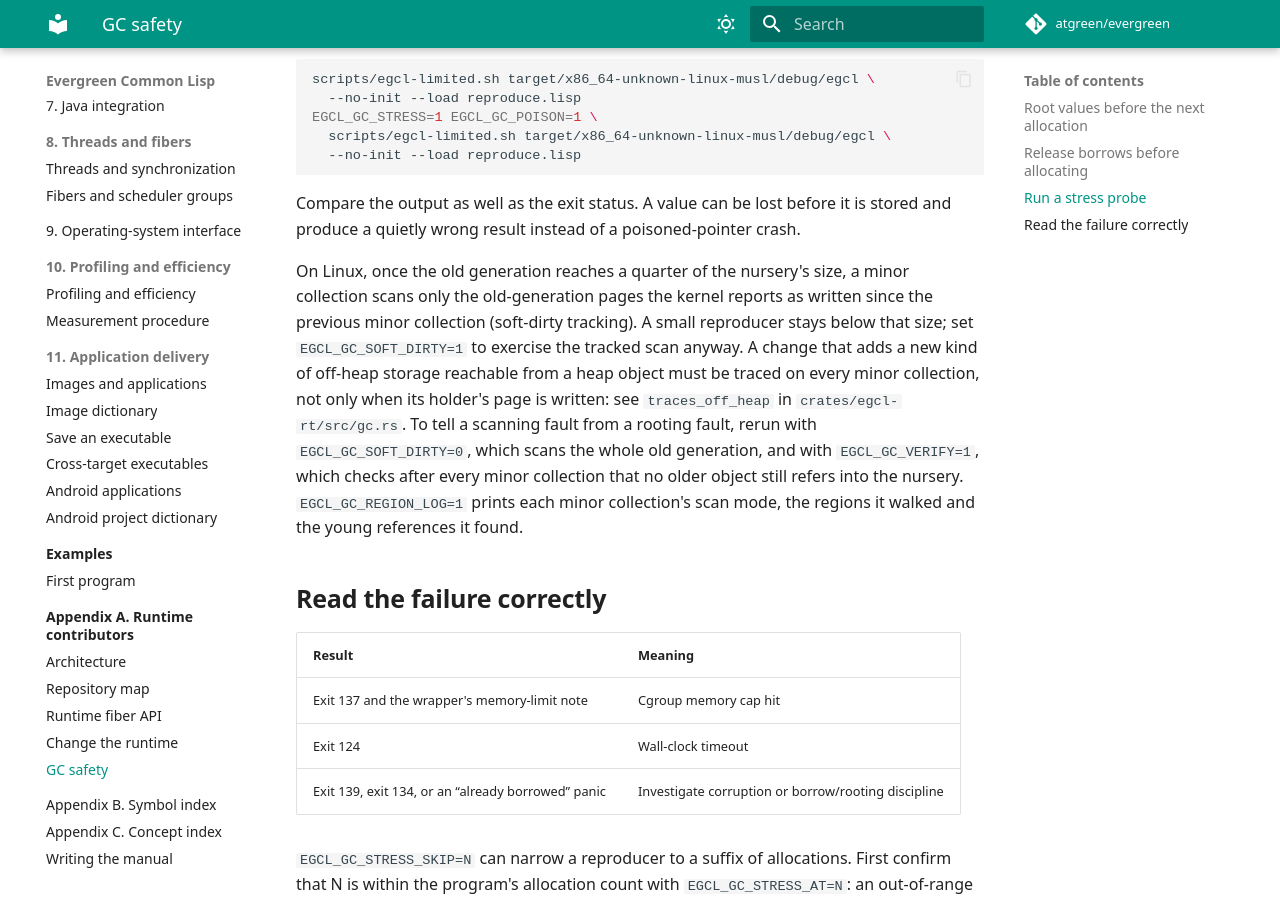
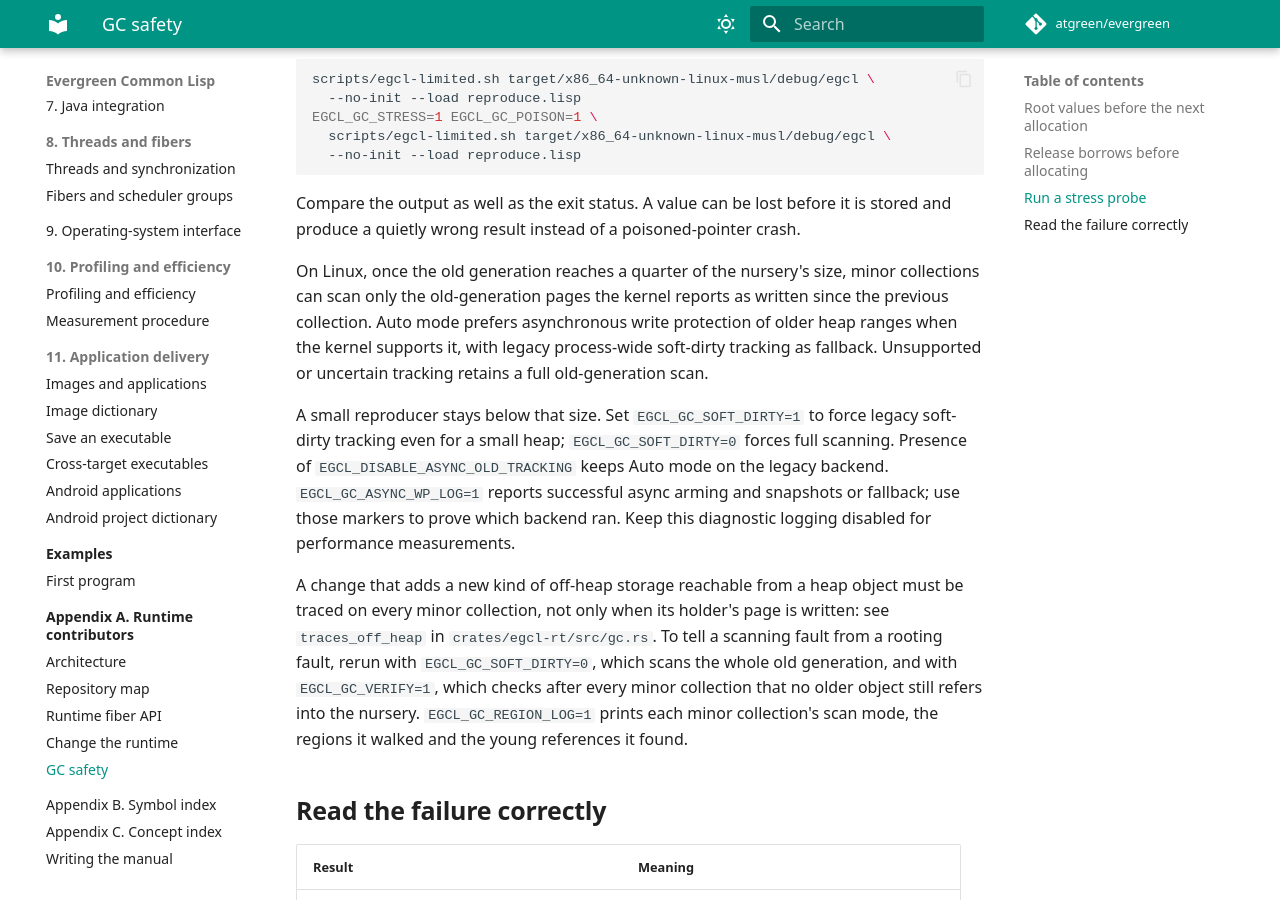
Before and after one commit to atgreen/evergreen, an MkDocs documentation site: the page built from docs/manual/contributing/how-to/gc-safety.md, in a window 1280 px wide and 900 px high, scrolled down 957 px. Built offline with MkDocs 1.6.1 and Material for MkDocs 9.7.7, drawn with Linux system fonts in a browser that asks for light colours; comment, search, counter and statistics services are not loaded; the version menu is left out.

Commit message:
Document asynchronous older-page tracking and fallback controls
Link the user-facing behavior to PR713 and distinguish Auto, forced legacy, full scanning and effective-backend diagnostics. No runtime input changes.

Co-Authored-By: Codex <noreply@openai.com>

```diff
--- a/docs/manual/contributing/how-to/gc-safety.md
+++ b/docs/manual/contributing/how-to/gc-safety.md
@@ -47,11 +47,20 @@ EGCL_GC_STRESS=1 EGCL_GC_POISON=1 \
 Compare the output as well as the exit status. A value can be lost before it is
 stored and produce a quietly wrong result instead of a poisoned-pointer crash.
 
-On Linux, once the old generation reaches a quarter of the nursery's size, a
-minor collection scans only the old-generation pages the kernel reports as
-written since the previous minor collection (soft-dirty tracking). A small
-reproducer stays below that size; set `EGCL_GC_SOFT_DIRTY=1` to exercise the
-tracked scan anyway.
+On Linux, once the old generation reaches a quarter of the nursery's size,
+minor collections can scan only the old-generation pages the kernel reports as
+written since the previous collection. Auto mode prefers asynchronous write
+protection of older heap ranges when the kernel supports it, with legacy
+process-wide soft-dirty tracking as fallback. Unsupported or uncertain tracking
+retains a full old-generation scan.
+
+A small reproducer stays below that size. Set `EGCL_GC_SOFT_DIRTY=1` to force
+legacy soft-dirty tracking even for a small heap; `EGCL_GC_SOFT_DIRTY=0` forces
+full scanning. Presence of `EGCL_DISABLE_ASYNC_OLD_TRACKING` keeps Auto mode on
+the legacy backend. `EGCL_GC_ASYNC_WP_LOG=1` reports successful async arming and
+snapshots or fallback; use those markers to prove which backend ran. Keep this
+diagnostic logging disabled for performance measurements.
+
 A change that adds a new kind of off-heap storage reachable from a heap object
 must be traced on every minor collection, not only when its holder's page is
 written: see `traces_off_heap` in `crates/egcl-rt/src/gc.rs`. To tell a
```
Also changed, not shown: CHANGELOG.md (+5 -0 lines).
